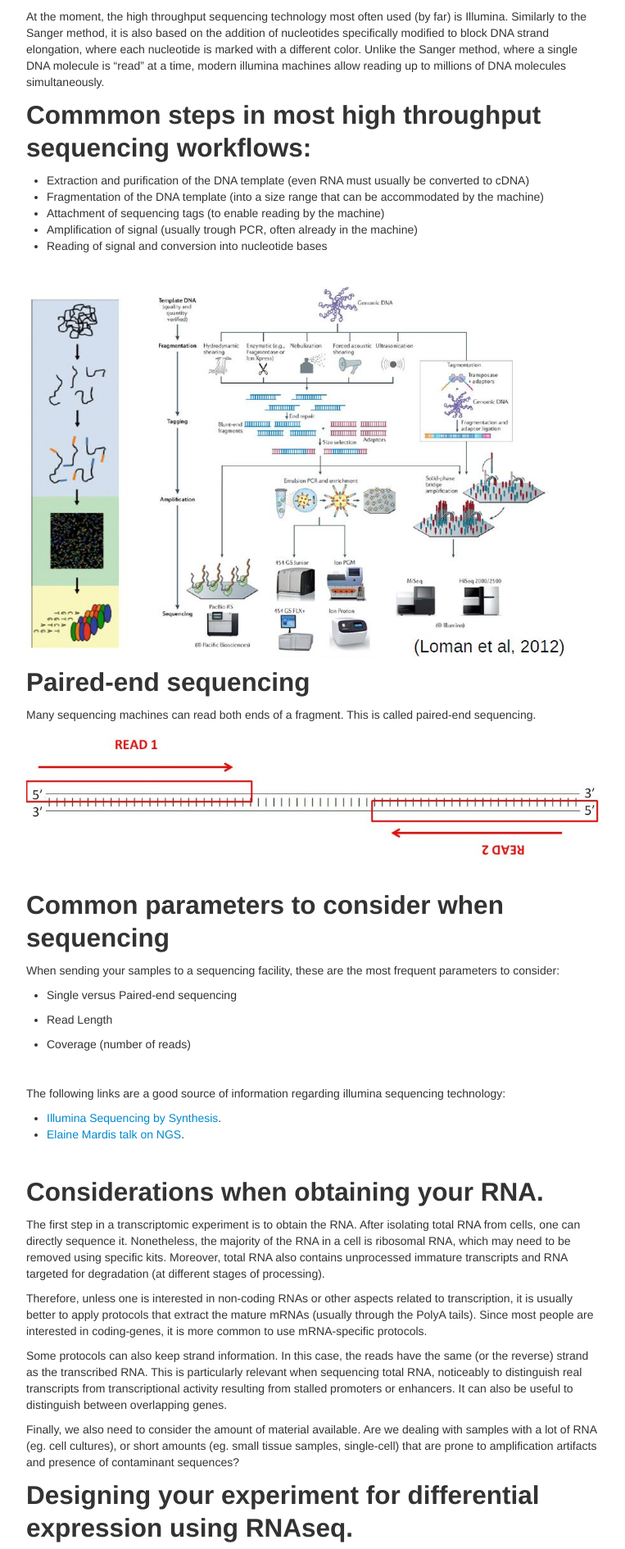
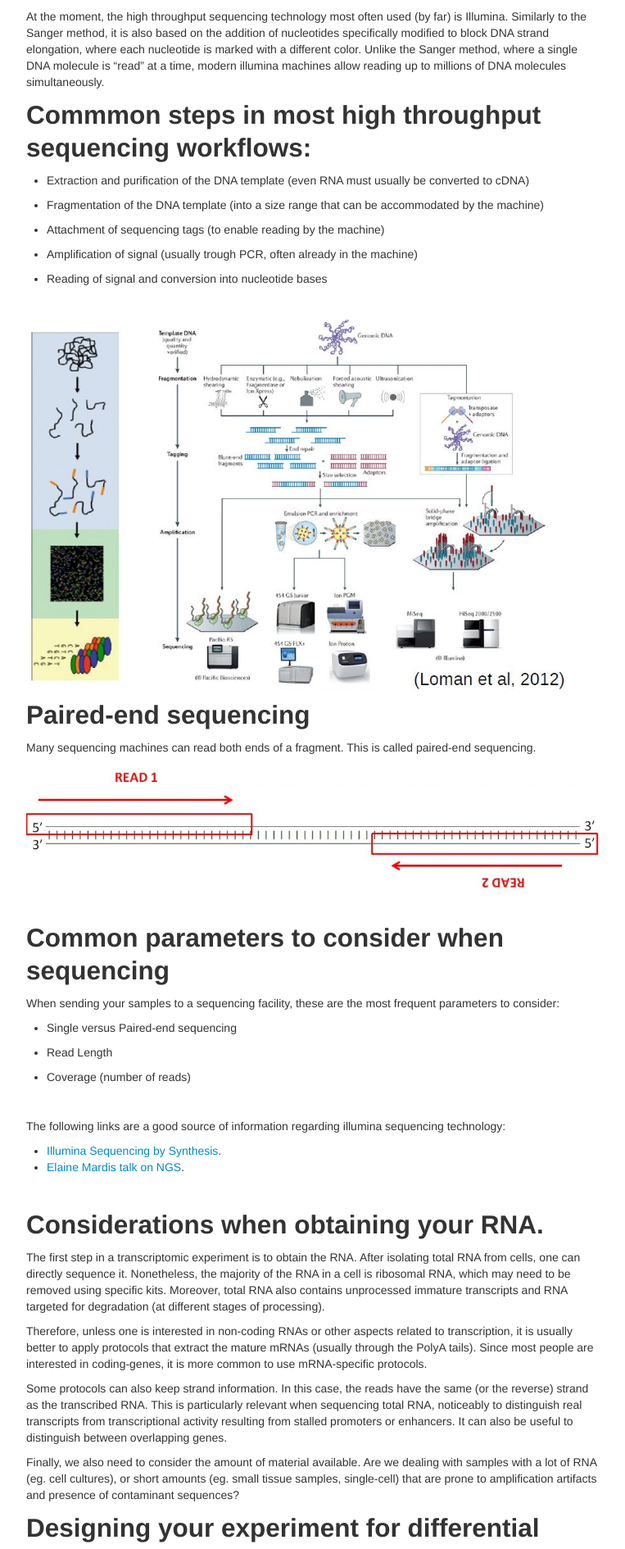
Before and after one commit to GTPB/ADER19F, a Jekyll site: the page built from pages/L01_L02.md, in a window 1280 px wide. Shown: the part 372-2262 px from the top of the page at 82% size, without its empty margins (258-1021 px from the left). Built offline with Jekyll 4.4.1, drawn with Linux system fonts in a browser that asks for light colours.

Commit message:
Update L01_L02.md

```diff
--- a/pages/L01_L02.md
+++ b/pages/L01_L02.md
@@ -12,17 +12,17 @@ A good source of information for this part is [RNA-seqlopedia](http://rnaseq.uor
 At the moment, the high throughput sequencing technology most often used (by far) is Illumina. Similarly to the Sanger method, it is also based on the addition of nucleotides specifically modified to block DNA strand elongation, where each nucleotide is marked with a different color. Unlike the Sanger method, where a single DNA molecule is "read" at a time, modern illumina machines allow reading up to millions of DNA molecules simultaneously.
 
 ## Commmon steps in most high throughput sequencing workflows:
-<p><ul>
-  <li>Extraction and purification of the DNA template (even RNA must usually be converted to cDNA)</li>
 
-  <li>Fragmentation of the DNA template (into a size range that can be accommodated by the machine)</li>
+* Extraction and purification of the DNA template (even RNA must usually be converted to cDNA)
 
-  <li>Attachment of sequencing tags (to enable reading by the machine)</li>
+* Fragmentation of the DNA template (into a size range that can be accommodated by the machine)
 
-  <li>Amplification of signal (usually trough PCR, often already in the machine)</li>
+* Attachment of sequencing tags (to enable reading by the machine)
 
-  <li>Reading of signal and conversion into nucleotide bases</li>
-</ul></p>
+* Amplification of signal (usually trough PCR, often already in the machine)
+
+* Reading of signal and conversion into nucleotide bases
+
 <br/>
 
 ![NGS Workflow](./images/L01_L02/NGSworkflow.jpg)
@@ -71,7 +71,7 @@ For this course, we will focus on the analysis of differential gene expression b
 To infer genes differentially expressed between conditions, we need to obtain accurate measures of gene expression variance between the conditions. For this, we need replicates containing as much of the expected biological variance as possible. Chosing the number of replicates and depth of sequencing (number of reads) depends on the experiment. For highly controlled conditions (such as cell cultures), 2-3 replicates could be enough. In terms of coverage, 10-40 million reads should be enough to capture most "reasonably" expressed genes. Nonetheless, to be able to more accurately estimate how much is needed, one should always start from [small pilot datasets](http://scotty.genetics.utah.edu/scotty.php), although in practice this is rarely done.
 
 At IGC we mainly use two library preparation methods (both unstranded): [Smart-seq](https://www.takarabio.com/products/next-generation-sequencing/single-cell-rna-seq/ultra-low-input-mrna-seq-for-illumina) and [QuantSeq](https://www.lexogen.com/quantseq-3mrna-sequencing/). QuantSeq is adequate for "normal" bulk samples (with many cells), it only sequences the ends of the transcripts, requiring less reads per sample (because only a small portion of the transcript is sequenced). Since it only sequences a small portion of the transcript, it can only be used for differential gene expression analysis. Smart-Seq, on the other hand, sequences full length cDNAs, and it can be used with bulk samples, as well as with samples with very low numbers of cells, including even single-cell. Specific analysis techniques are necessary for samples with very low cell numbers, which we will cover later in the course.
-<br/>
+
 <br/>
 <br/>
 
@@ -79,19 +79,19 @@ At IGC we mainly use two library preparation methods (both unstranded): [Smart-s
 
 Steps in the analysis of RNA-Seq:
 
-  * QC of Raw Data; ([Page 3](L03.md))
+* QC of Raw Data; ([Page 3](L03.md))
 
-  * Preprocessing of Raw Data (if needed); ([Page 4](L04.md))
+* Preprocessing of Raw Data (if needed); ([Page 4](L04.md))
 
-  * Alignment of "clean" reads to reference genome ([Page 5](L05.md))
+* Alignment of "clean" reads to reference genome ([Page 5](L05.md))
 
-  * QC of Aligments ([Page 6](L06.md))
+* QC of Aligments ([Page 6](L06.md))
 
-  * Generate table of counts of genes/transcripts ([Page 7](L07.md))
+* Generate table of counts of genes/transcripts ([Page 7](L07.md))
 
-  * Differential Analysis tests ([Page 8](L08.md))
+* Differential Analysis tests ([Page 8](L08.md))
 
-  * Post-analysis: Functional Enrichment ([Page 10](L10.md))
+* Post-analysis: Functional Enrichment ([Page 10](L10.md))
 
 <br/>
 
```
